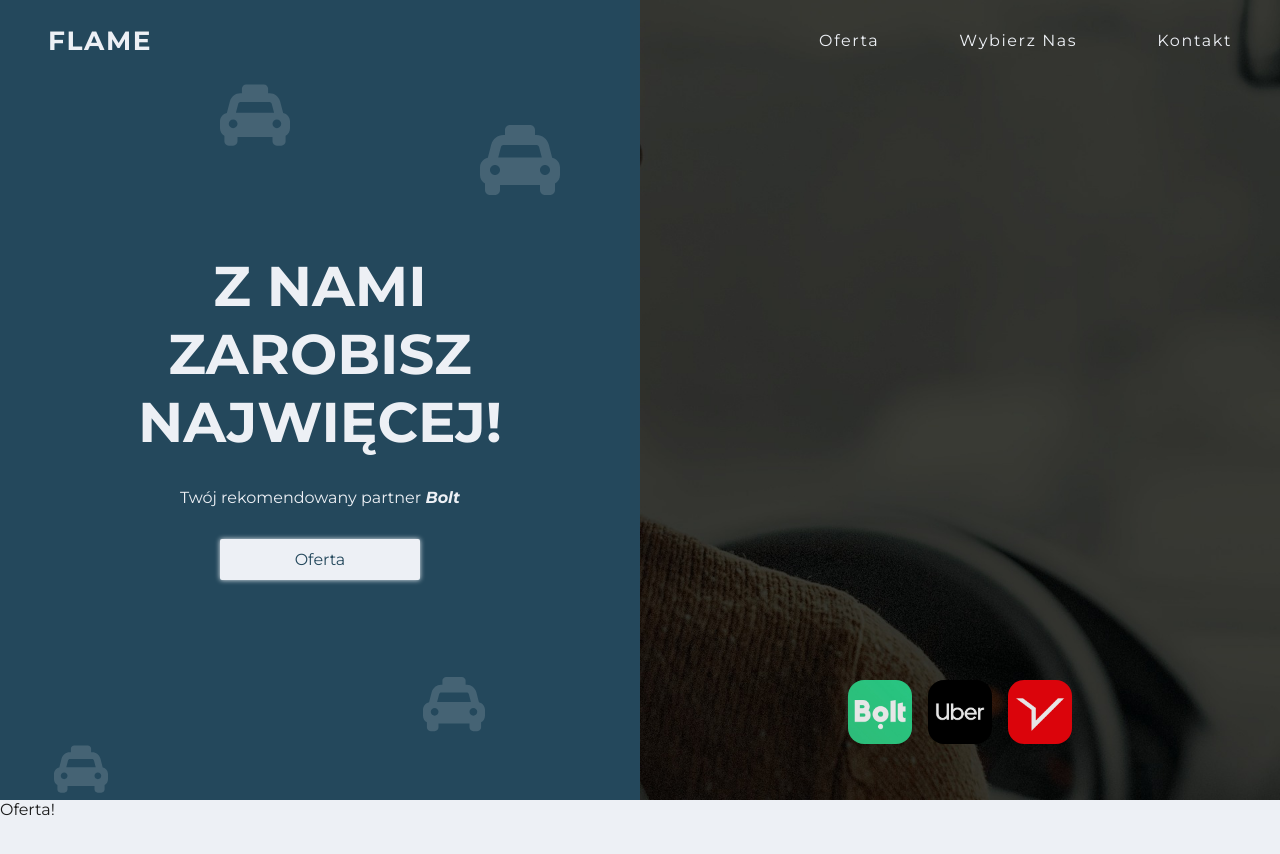
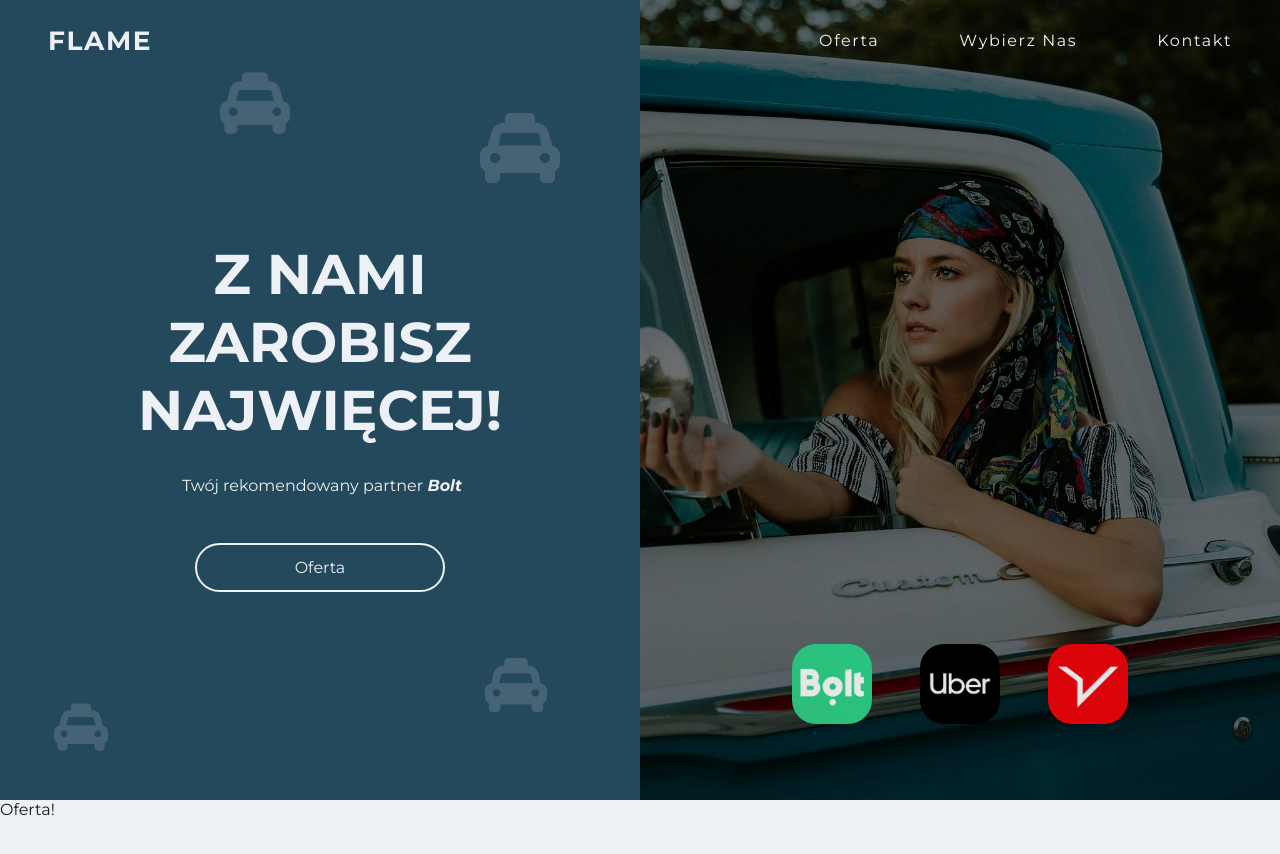
Before and after one commit to Anathretic/flame-partner-website, a React (Vite) app: page / in a window 1280 px wide. Shown: the top 854 px of the page. Built offline with nearby package versions, Linux system fonts and the light colour scheme.

Commit message:
Refactored code after added welcome section, improved styles

```diff
--- a/src/sass/_large.scss
+++ b/src/sass/_large.scss
@@ -81,13 +81,13 @@
 			}
 
 			&--third {
-				bottom: -4em;
+				bottom: -3em;
 				left: 1em;
 			}
 
 			&--fourth {
-				bottom: -2.5em;
-				right: 2.5em;
+				bottom: -2em;
+				right: 1.5em;
 			}
 
 			&--fifth {
@@ -96,20 +96,19 @@
 			}
 		}
 
-		&__special-text {
+		&__main-text {
 			font-size: 3.5em;
 		}
 
-		&__subtext {
+		&__sub-text {
 			margin-left: 4px;
 		}
 
-		&__special-button:hover {
-			color: globals.$white-color;
+		&__special-btn:hover {
 			background-color: globals.$darker-blue-color;
 		}
 
-		&__image-container {
+		&__btn-container {
 			display: block;
 			width: 100%;
 			height: 100%;
@@ -119,17 +118,31 @@
 			grid-column: 2/3;
 		}
 
-		&__image-button-box {
+		&__btn-box {
 			display: flex;
 			justify-content: center;
 			align-items: end;
 			padding-bottom: 3em;
 			height: 100%;
 
+			a {
+				margin: 1em;
+				padding: 0.5em;
+				border: none;
+				border-radius: 24px;
+				background-color: transparent;
+				transition: transform 0.5s ease-out;
+				text-decoration: none;
+				cursor: pointer;
+
+				&:hover {
+					transform: rotate(360deg);
+				}
+			}
+
 			img {
-				padding: 0.5em;
+				border-radius: 24px;
 				max-width: 80px;
-				border-radius: 24px;
 			}
 		}
 	}
@@ -184,12 +197,16 @@
 	}
 
 	.welcome {
-		&__special-text {
+		&__main-text {
 			font-size: 4.5rem;
 		}
 
-		&__subtext {
+		&__sub-text {
 			font-size: 1.1rem;
+		}
+
+		&__special-btn {
+			font-size: 1.1em;
 		}
 
 		&__text-container-icon {
@@ -208,12 +225,12 @@
 			}
 
 			&--third {
-				bottom: -3.5em;
+				bottom: -2.5em;
 				left: 3em;
 			}
 
 			&--fourth {
-				bottom: -3.5em;
+				bottom: -3em;
 				right: 3em;
 			}
 
@@ -223,12 +240,10 @@
 			}
 		}
 
-		&__image-button-box {
+		&__btn-box {
 			padding-bottom: 5em;
 
 			img {
-				padding: 0.75em;
-				margin: 0.25em;
 				max-width: 96px;
 			}
 		}
--- a/src/sass/_medium.scss
+++ b/src/sass/_medium.scss
@@ -50,14 +50,15 @@
 
 @media screen and (min-width: 768px) and (min-height: 500px) {
 	.welcome {
-		&__special-text {
+		&__main-text {
 			font-size: 5rem;
 		}
 
-		&__special-button {
-			padding: 0.7em 3em;
-			max-width: 200px;
-			width: 200px;
+		&__special-btn {
+			padding: 0.8em 0;
+			margin-top: 1em;
+			max-width: 250px;
+			width: 250px;
 			text-align: center;
 		}
 	}
--- a/src/sass/_small.scss
+++ b/src/sass/_small.scss
@@ -24,22 +24,22 @@
 
 @media screen and (min-height: 475px) {
 	.welcome {
-		&__special-subtext {
+		&__sub-text {
 			margin-bottom: 2em;
 		}
 
-		&__special-button {
+		&__special-btn {
 			display: block;
-			padding: 0.55em 3em;
-			max-width: 150px;
-			color: globals.$dark-blue-color;
-			background-color: globals.$white-color;
+			padding: 0.75em 3.5em;
+			max-width: 180px;
+			color: globals.$white-color;
+			background-color: transparent;
 			font-family: globals.$main-font;
 			font-size: 1em;
-			border: none;
-			border-radius: 2px;
-			box-shadow: 0 0 0.3em globals.$white-color;
-			transition: background-color 0.3s, color 0.3s;
+			text-align: center;
+			border: 2px solid globals.$white-color;
+			border-radius: 2em;
+			transition: background-color 0.3s;
 			text-decoration: none;
 			cursor: pointer;
 		}
--- a/src/sass/_style.scss
+++ b/src/sass/_style.scss
@@ -193,7 +193,7 @@ body {
 		width: 100%;
 	}
 
-	&__special-text {
+	&__main-text {
 		text-align: center;
 		padding-bottom: 2rem;
 		font-size: 2.5rem;
@@ -201,14 +201,14 @@ body {
 		font-weight: bold;
 	}
 
-	&__special-subtext {
+	&__sub-text {
 		span {
 			font-weight: bold;
 			font-style: italic;
 		}
 	}
 
-	&__special-button {
+	&__special-btn {
 		display: none;
 	}
 
@@ -216,8 +216,8 @@ body {
 		display: none;
 	}
 
-	&__image-container,
-	&__image-button-box {
+	&__btn-container,
+	&__btn-box {
 		display: none;
 	}
 }
--- a/src/sections/Welcome.tsx
+++ b/src/sections/Welcome.tsx
@@ -1,5 +1,7 @@
+import { Link } from 'react-router-dom';
+import { HashLink } from 'react-router-hash-link';
+import { scrollToTop } from '../utils/scrollToTopUtils';
 import { FaTaxi } from 'react-icons/fa';
-import { HashLink } from 'react-router-hash-link';
 
 import BoltIcon from '../images/welcome-section/brand-icons/bolt-icon.jpg';
 import UberIcon from '../images/welcome-section/brand-icons/uber-icon.jpg';
@@ -10,13 +12,13 @@ const Welcome: React.FC = () => {
 		<section className='welcome'>
 			<div className='welcome__text-container'>
 				<div className='welcome__text-box'>
-					<p className='welcome__special-text'>
+					<p className='welcome__main-text'>
 						z nami <br /> zarobisz <br /> najwięcej!
 					</p>
-					<span className='welcome__special-subtext'>
+					<span className='welcome__sub-text'>
 						Twój rekomendowany partner <span>Bolt</span>
 					</span>
-					<HashLink className='welcome__special-button' to='/#oferta'>
+					<HashLink className='welcome__special-btn' to='/#oferta'>
 						Oferta
 					</HashLink>
 				</div>
@@ -26,11 +28,17 @@ const Welcome: React.FC = () => {
 				<FaTaxi className='welcome__text-container-icon welcome__text-container-icon--fourth' fontSize={62} />
 				<FaTaxi className='welcome__text-container-icon welcome__text-container-icon--fifth' fontSize={80} />
 			</div>
-			<div className='welcome__image-container'>
-				<div className='welcome__image-button-box'>
-					<img src={BoltIcon} alt='' />
-					<img src={UberIcon} alt='' />
-					<img src={FreenowIcon} alt='' />
+			<div className='welcome__btn-container'>
+				<div className='welcome__btn-box'>
+					<Link to='/praca-w-bolt' onClick={scrollToTop}>
+						<img src={BoltIcon} alt='' />
+					</Link>
+					<Link to='/praca-w-uber' onClick={scrollToTop}>
+						<img src={UberIcon} alt='' />
+					</Link>
+					<Link to='praca-we-freenow' onClick={scrollToTop}>
+						<img src={FreenowIcon} alt='' />
+					</Link>
 				</div>
 			</div>
 		</section>
```
Also changed, not shown: src/images/welcome-section/welcome-image.jpg.
